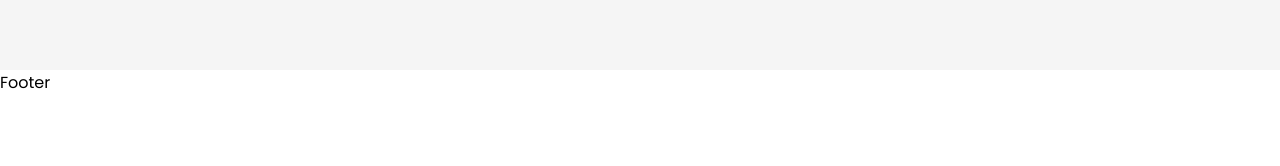
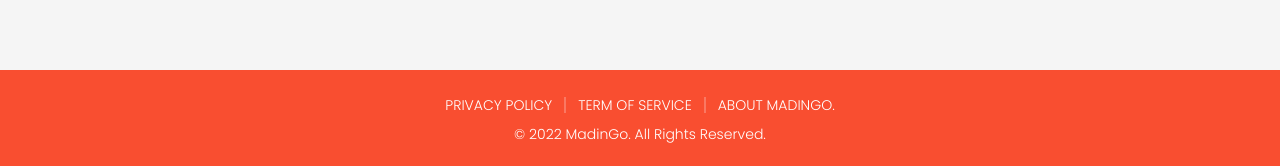
Before and after one commit to Lekkyjay/ecomm-rtk, a React (Vite) app: page / in a window 1280 px wide. Shown: the part 1215-1381 px from the top of the page. Before the commit the page ends 1310 px from the top, so only its background shows below. Built offline with nearby package versions, Linux system fonts and the light colour scheme; no server answers.

Commit message:
Footer added.

```diff
--- a/src/components/footer/Footer.scss
+++ b/src/components/footer/Footer.scss
@@ -0,0 +1,6 @@
+.footer{
+  .copyright-text{
+    display: block;
+    margin-top: 0.7rem;
+  }
+}
--- a/src/components/footer/Footer.tsx
+++ b/src/components/footer/Footer.tsx
@@ -1,7 +1,19 @@
+import { Link } from 'react-router-dom'
 import './Footer.scss'
 
 export default function Footer() {
   return (
-    <div>Footer</div>
+    <footer className='footer bg-orange'>
+      <div className = "container py-4 text-center">
+        <div className='flex align-center justify-center text-white fw-3 fs-14'>
+          <Link to = "/" className='text-uppercase'>privacy policy</Link>
+          <div className='vert-line'></div>
+          <Link to = "/" className='text-uppercase'>term of service</Link>
+          <div className='vert-line'></div>
+          <Link to = "/" className='text-uppercase'>About MadinGo.</Link>
+        </div>
+        <span className='text-white copyright-text text-manrope fs-14 fw-3'>&copy; 2022 MadinGo. All Rights Reserved.</span>
+      </div>
+    </footer>
   )
 }
```
